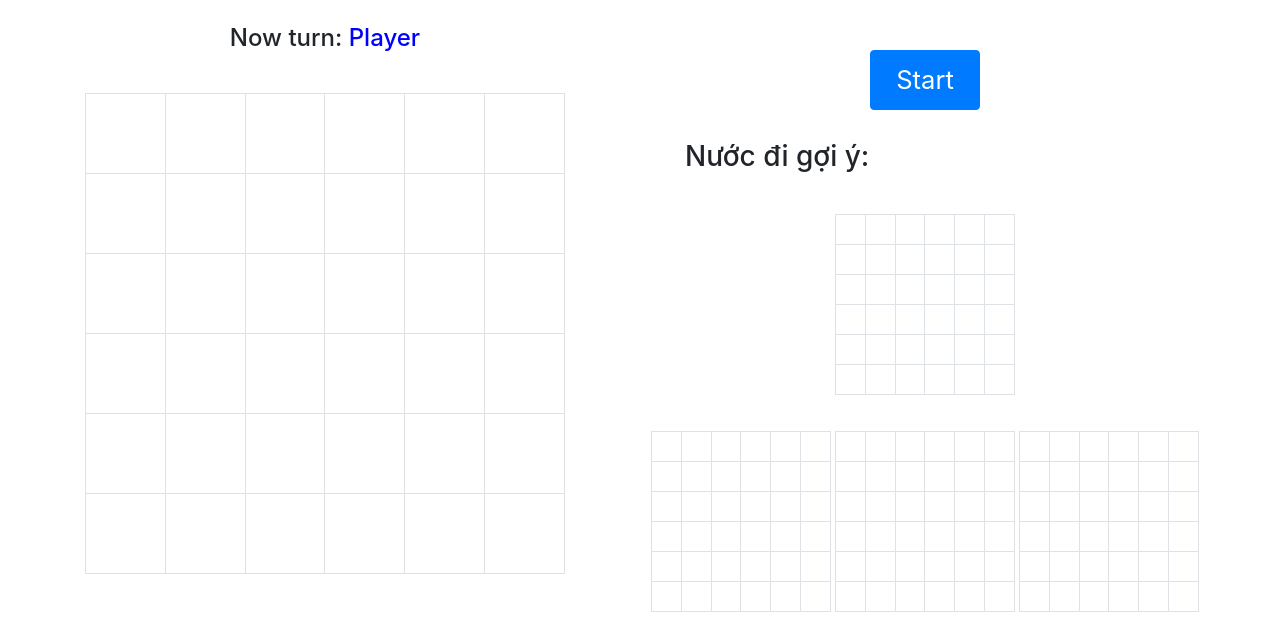
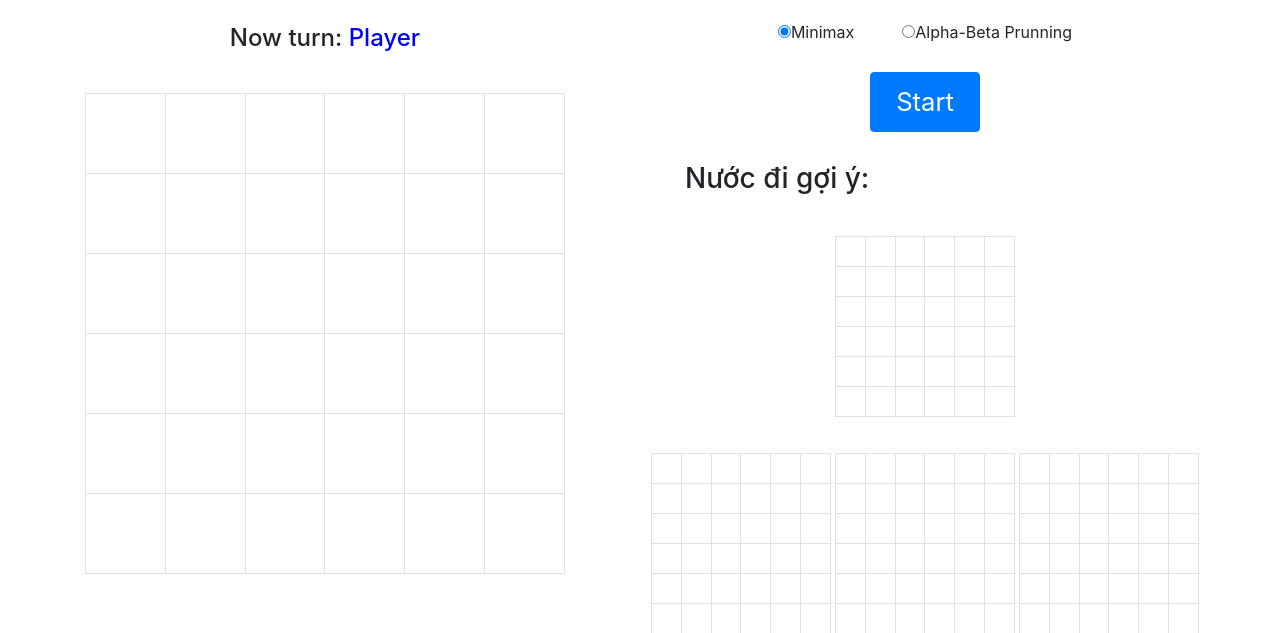
Before and after one commit to TranHoMinhThong/AI, a Django app: page /play/ in a window 1280 px wide. Shown: the top 633 px of the page. Run offline with Django 3.2, Linux system fonts and the light colour scheme; some libraries are stand-ins or nearby versions.

Commit message:
featture: add select mode

```diff
--- a/play/GameState.py
+++ b/play/GameState.py
@@ -394,10 +394,8 @@ def tickCell_Minimax(state, request):
     if (a != -1 and b != -1):
         count += 1
         cell = (a, b)
-        print(cell)
         # check if alresdy win
         state[index] = state[index].tickCell(1, cell)
-        print(state[index].status)
         if state[index].status == 1:
             return JsonResponse(result(status=1).toJson(), safe=False)
 
@@ -424,17 +422,15 @@ def tickCell_AlphaBetaPrunning(state, index, request):
     if (a != -1 and b != -1):
         count += 1
         cell = (a, b)
-        print(cell)
         # check if alresdy win
         state[index] = state[index].tickCell(1, cell)
-        print(state[index].status)
         if state[index].status == 1:
             return JsonResponse(result(status=1).toJson(), safe=False)
 
         node = Node(cell)
         ab = [-inf, inf]
 
-        RobotPrunning(state[index], node, 0, ab)
+        MinRobotPrunning(state[index], node, 0, ab)
         cell = node.children[0].cell
         state[index] = state[index].tickCell(-1, cell)
         if state[index].status == -1:
--- a/play/templates/pages/play.html
+++ b/play/templates/pages/play.html
@@ -88,8 +88,13 @@
                 </table>
             </div>
             <div class="tree col-6">
+                <div class="row d-flex justify-content-center" style="margin-top: 20px;">
+                    <label class="radio-inline mr-4"><input type="radio" name="mode" value="0" checked>Minimax</label>
+                    <label class="radio-inline ml-4"><input type="radio" name="mode" value="1">Alpha-Beta
+                        Prunning</label>
+                </div>
                 <div class="row d-flex justify-content-center align-items-center"
-                    style="margin-top: 50px; margin-bottom: 30px">
+                    style="margin-top: 20px; margin-bottom: 30px">
                     <button class="btn btn-primary" id="btn-start"
                         style="width: 110px; height:60px; font-size: 1.6rem">Start</button>
                 </div>
--- a/play/views.py
+++ b/play/views.py
@@ -22,4 +22,8 @@ def index(request):
 def tickCell(request):
 	if request.method == 'POST':
 		index = request.session["state"]
-		return tickCell_AlphaBetaPrunning(globalState, index, request)
+		if request.POST['mode'] == 0:
+			return tickCell_Minimax(globalState, request)
+		else:
+			print(1)
+			return tickCell_AlphaBetaPrunning(globalState, index, request)
```
Also changed, not shown: play/static/play/script/game.js (+6 -7 lines).
